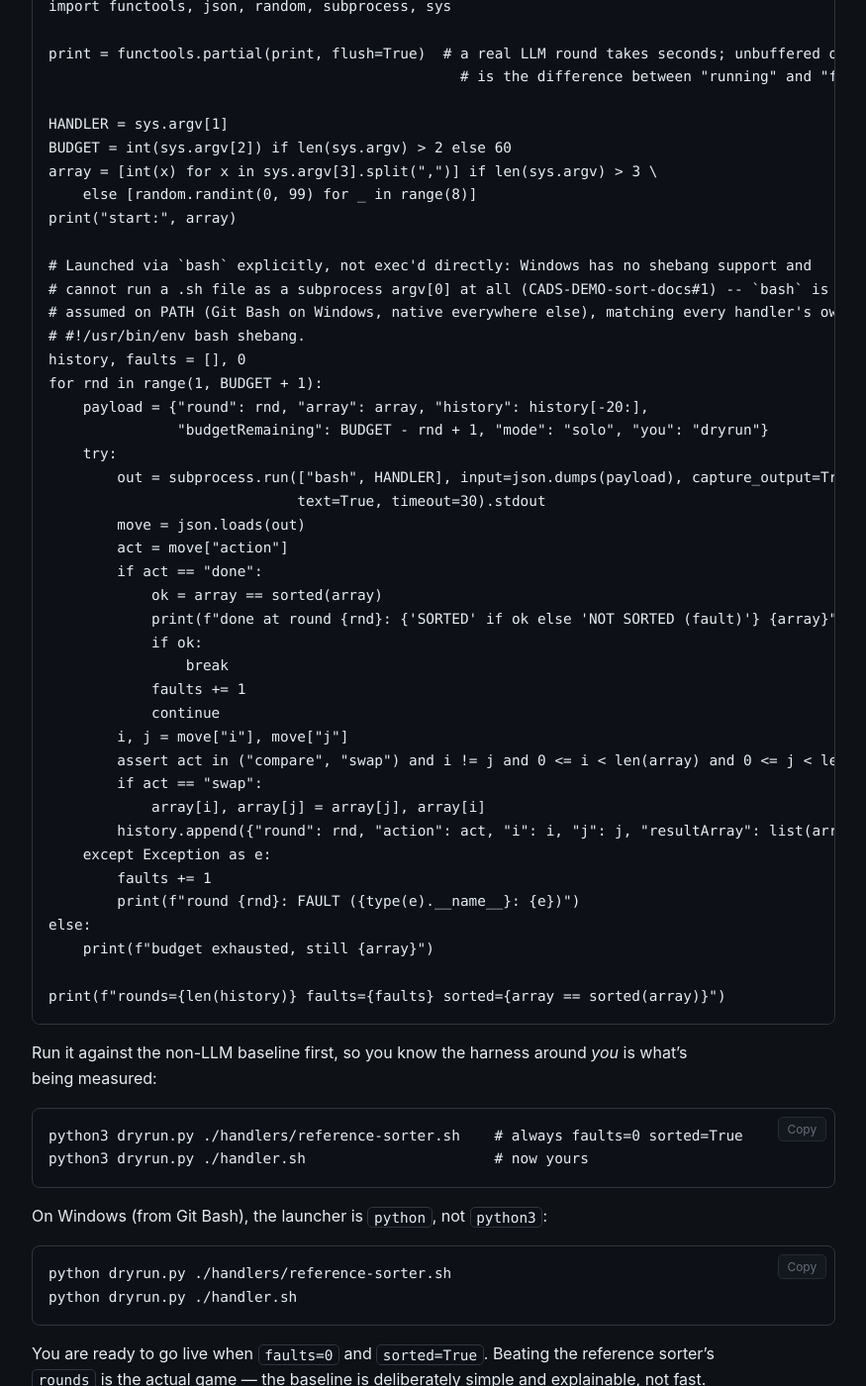
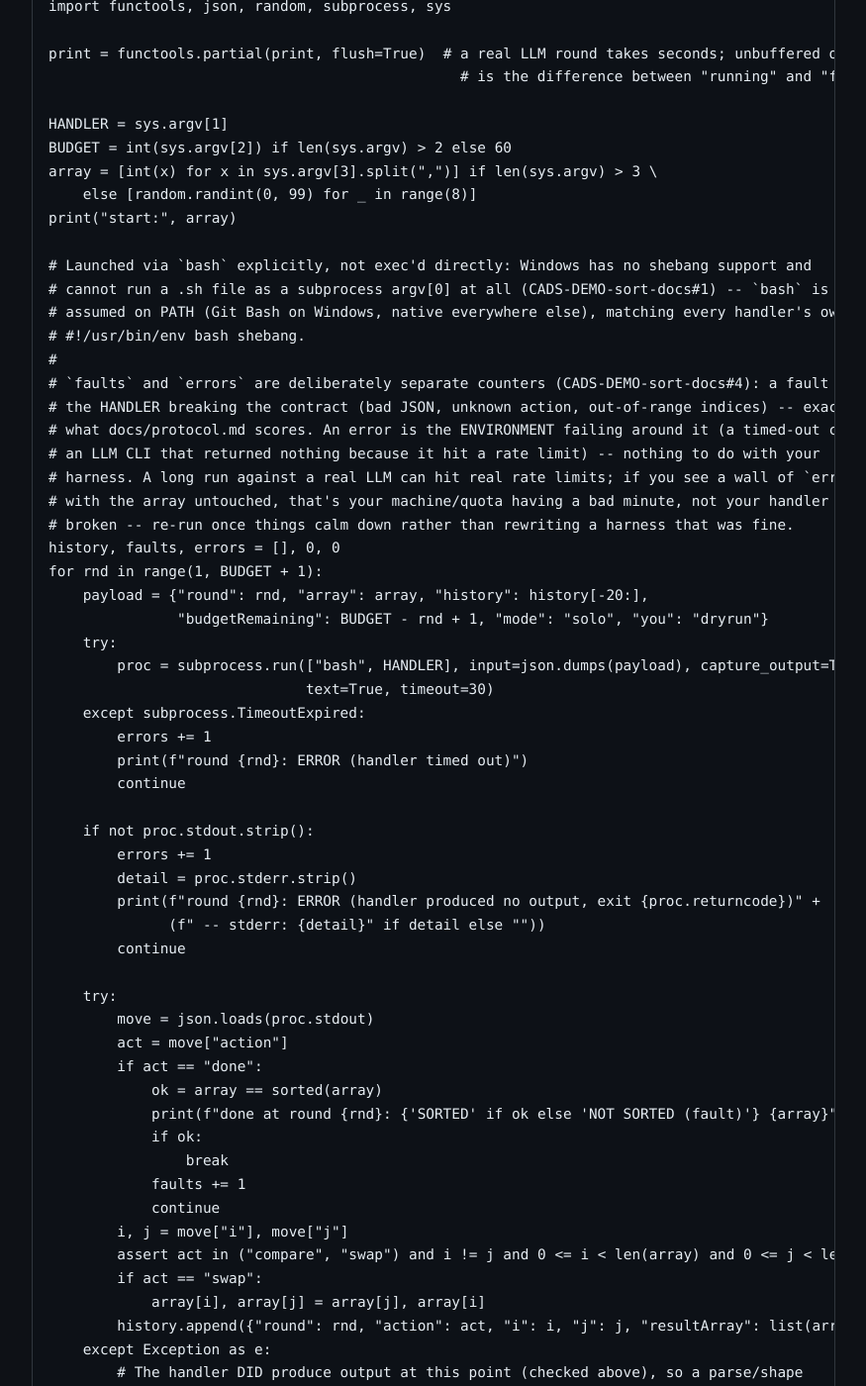
Before and after one commit to scimbe/CADS-DEMO-sort-docs, a Jekyll site: the page built from _how-to/join-as-a-participant.md, in a window 1280 px wide and 1400 px high, scrolled down 9952 px. Shown: the whole window at 99% size, without its empty margins (322-1197 px from the left). Built offline with Jekyll 4.4.1, drawn with Linux system fonts in a browser that asks for light colours; some of the changed text lies outside the part shown.

Commit message:
fix: dryrun.py conflated environment errors with real contract faults (CADS-DEMO-sort-docs#4)
A rate-limited or timed-out LLM CLI call read as faults=N -- indistinguishable from
the handler actually violating the wire contract, and precisely the number the docs
tell readers to judge their handler by. Split into two counters: faults (malformed
JSON, unknown action, bad indices -- the handler's own contract violation) and errors
(timeout, empty stdout -- the environment, nothing to do with the harness). Empty
output now reports the process's exit code and captured stderr immediately instead of
surfacing as an opaque JSONDecodeError.

Verified all four paths locally: normal run (faults=0 errors=0), subprocess timeout,
empty-output-with-stderr (errors=3 faults=0), and real garbage output (faults=3
errors=0).

````diff
--- a/_how-to/join-as-a-participant.md
+++ b/_how-to/join-as-a-participant.md
@@ -240,14 +240,35 @@ print("start:", array)
 # cannot run a .sh file as a subprocess argv[0] at all (CADS-DEMO-sort-docs#1) -- `bash` is
 # assumed on PATH (Git Bash on Windows, native everywhere else), matching every handler's own
 # #!/usr/bin/env bash shebang.
-history, faults = [], 0
+#
+# `faults` and `errors` are deliberately separate counters (CADS-DEMO-sort-docs#4): a fault is
+# the HANDLER breaking the contract (bad JSON, unknown action, out-of-range indices) -- exactly
+# what docs/protocol.md scores. An error is the ENVIRONMENT failing around it (a timed-out call,
+# an LLM CLI that returned nothing because it hit a rate limit) -- nothing to do with your
+# harness. A long run against a real LLM can hit real rate limits; if you see a wall of `errors`
+# with the array untouched, that's your machine/quota having a bad minute, not your handler being
+# broken -- re-run once things calm down rather than rewriting a harness that was fine.
+history, faults, errors = [], 0, 0
 for rnd in range(1, BUDGET + 1):
     payload = {"round": rnd, "array": array, "history": history[-20:],
                "budgetRemaining": BUDGET - rnd + 1, "mode": "solo", "you": "dryrun"}
     try:
-        out = subprocess.run(["bash", HANDLER], input=json.dumps(payload), capture_output=True,
-                             text=True, timeout=30).stdout
-        move = json.loads(out)
+        proc = subprocess.run(["bash", HANDLER], input=json.dumps(payload), capture_output=True,
+                              text=True, timeout=30)
+    except subprocess.TimeoutExpired:
+        errors += 1
+        print(f"round {rnd}: ERROR (handler timed out)")
+        continue
+
+    if not proc.stdout.strip():
+        errors += 1
+        detail = proc.stderr.strip()
+        print(f"round {rnd}: ERROR (handler produced no output, exit {proc.returncode})" +
+              (f" -- stderr: {detail}" if detail else ""))
+        continue
+
+    try:
+        move = json.loads(proc.stdout)
         act = move["action"]
         if act == "done":
             ok = array == sorted(array)
@@ -262,19 +283,21 @@ for rnd in range(1, BUDGET + 1):
             array[i], array[j] = array[j], array[i]
         history.append({"round": rnd, "action": act, "i": i, "j": j, "resultArray": list(array)})
     except Exception as e:
+        # The handler DID produce output at this point (checked above), so a parse/shape
+        # failure here really is the handler's own contract violation, not the environment's.
         faults += 1
         print(f"round {rnd}: FAULT ({type(e).__name__}: {e})")
 else:
     print(f"budget exhausted, still {array}")
 
-print(f"rounds={len(history)} faults={faults} sorted={array == sorted(array)}")
+print(f"rounds={len(history)} faults={faults} errors={errors} sorted={array == sorted(array)}")
 ```
 
 Run it against the non-LLM baseline first, so you know the harness around *you* is what's being
 measured:
 
 ```bash
-python3 dryrun.py ./handlers/reference-sorter.sh    # always faults=0 sorted=True
+python3 dryrun.py ./handlers/reference-sorter.sh    # always faults=0 errors=0 sorted=True
 python3 dryrun.py ./handler.sh                      # now yours
 ```
 
@@ -286,7 +309,9 @@ python dryrun.py ./handler.sh
 ```
 
 You are ready to go live when `faults=0` and `sorted=True`. Beating the reference sorter's
-`rounds` is the actual game — the baseline is deliberately simple and explainable, not fast.
+`rounds` is the actual game — the baseline is deliberately simple and explainable, not fast. A
+nonzero `errors` count on an otherwise-good run isn't a verdict on your handler at all — re-run to
+confirm before you read anything into it.
 
 **If your handler is generated code** (the recommended path, via the `sort-arena-harness` skill):
 run `dryrun.py` **twice** against the exact same array (its third argument fixes the seed instead
````
